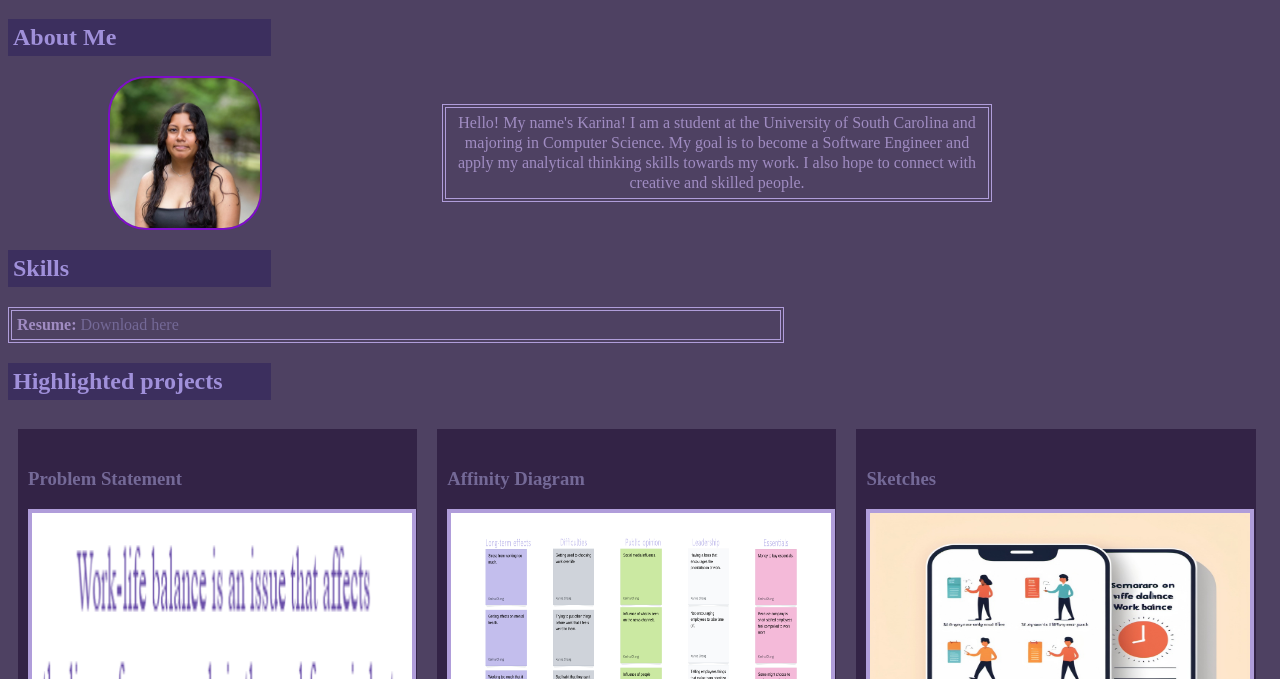
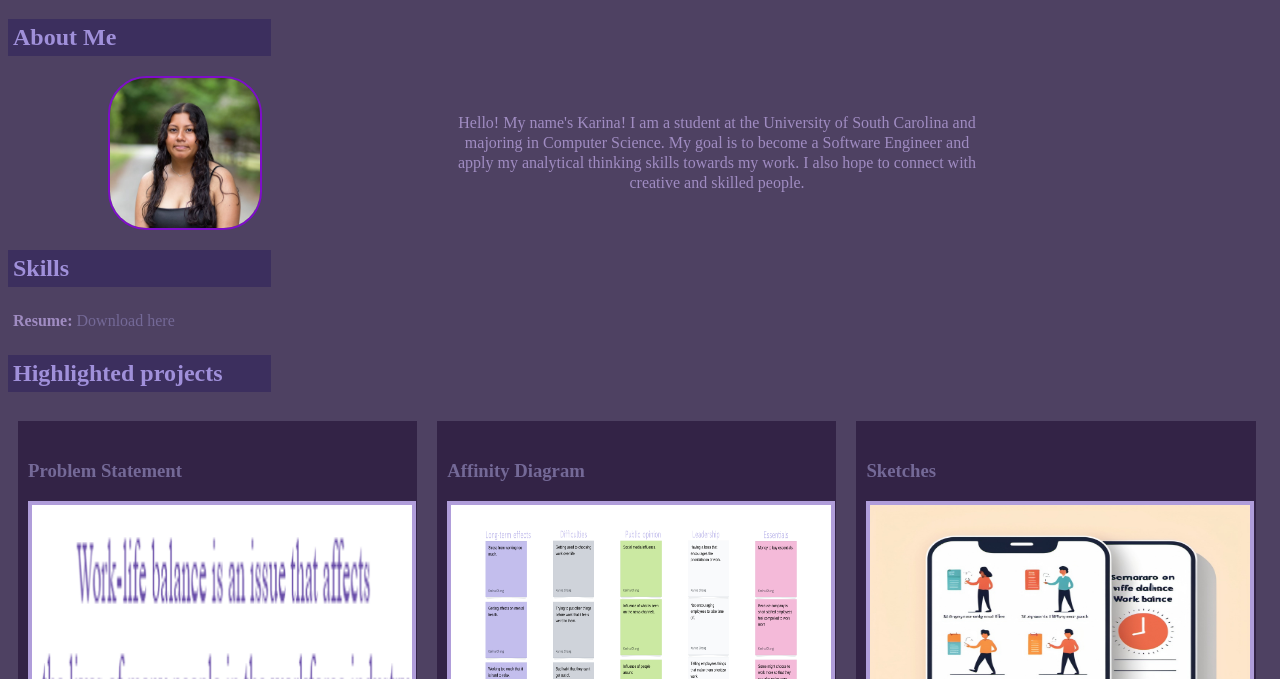
Before and after one commit to KarinaChang12/KarinaChang12.github.io, a plain HTML site: page index.html in a window 1280 px wide. Shown: the part 121-800 px from the top of the page. Drawn offline with Linux system fonts and the light colour scheme.

Commit message:
Update styles.css

```diff
--- a/styles.css
+++ b/styles.css
@@ -29,7 +29,7 @@ p{
     margain: 40px;
     padding: 5px 5px;
     color: #a08cc2;
-    border: 4px double #b09dda;
+
 }
 
 .projects { display:flex; flex-wrap:wrap; }
```
